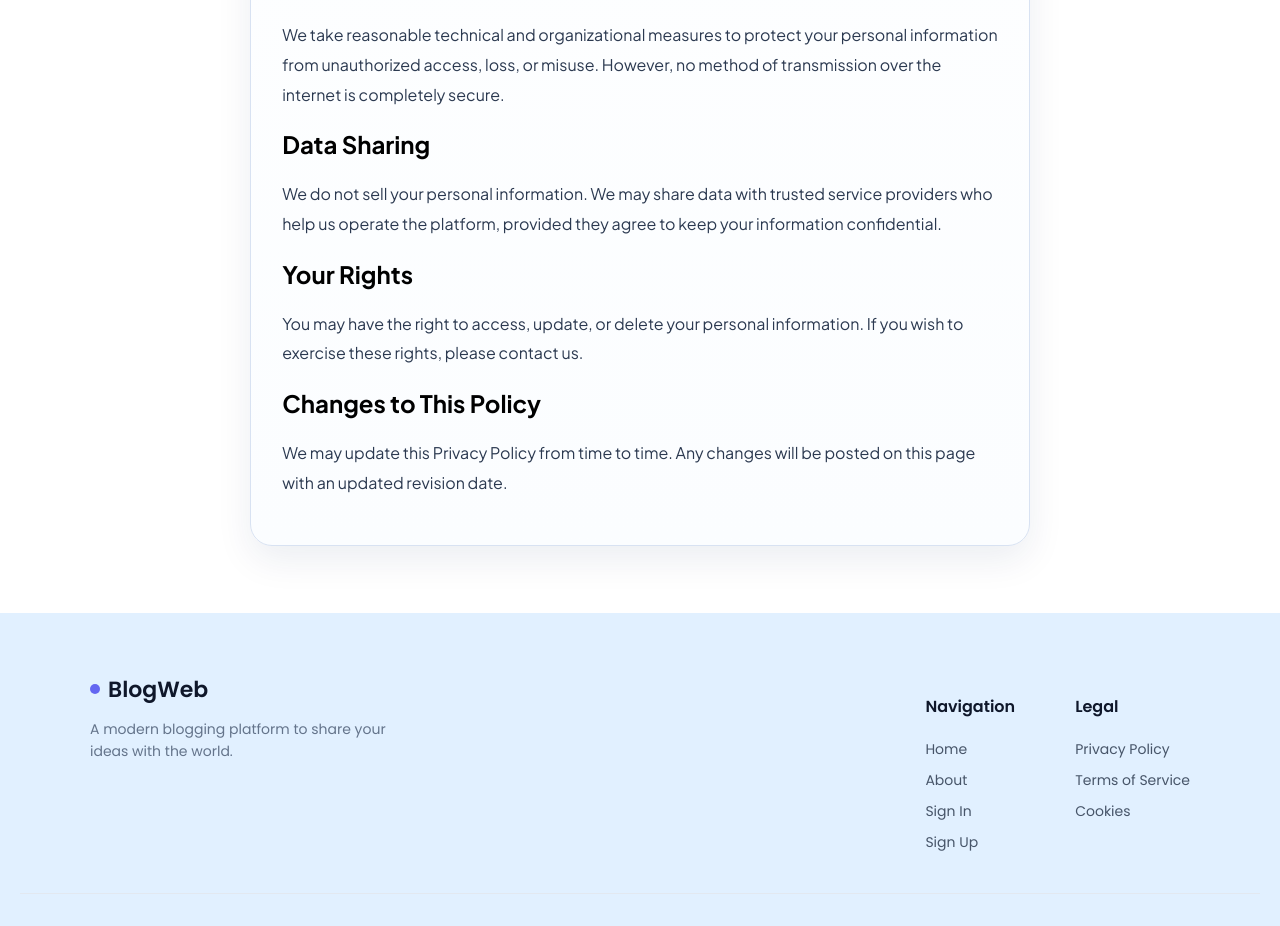
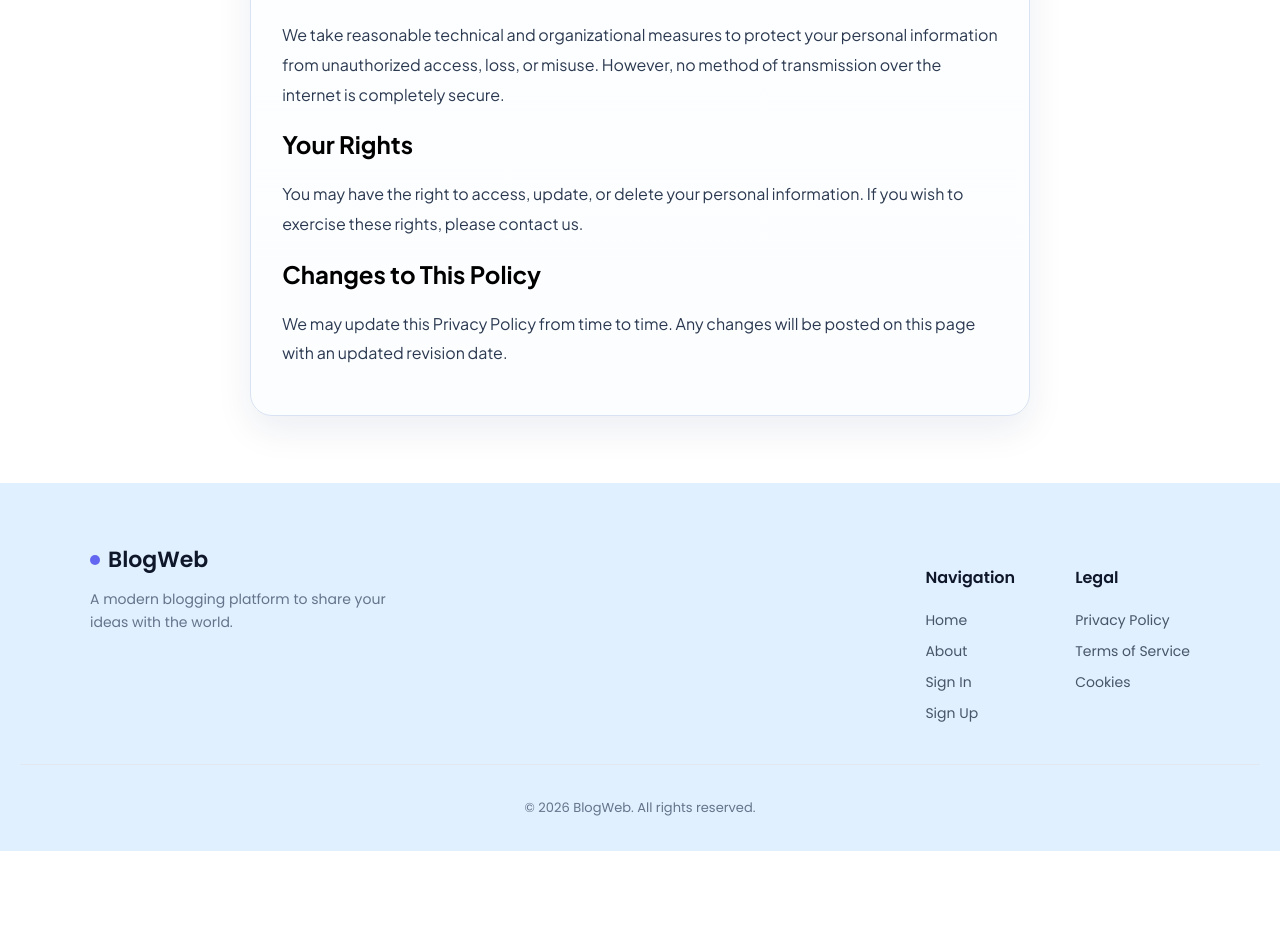
Before and after one commit to IsranjanSathiyaseelan/BlogWeb, a React (Vite) app in the folder client/: page /privacy in a window 1280 px wide. Shown: the part 780-1706 px from the top of the page. After the commit the page ends 1631 px from the top, so only its background shows below. Built offline with nearby package versions, Linux system fonts and the light colour scheme.

Commit message:
privacypage updated

```diff
--- a/client/src/pages/PrivacyPage.tsx
+++ b/client/src/pages/PrivacyPage.tsx
@@ -46,13 +46,6 @@ const PrivacyPage = () => {
           secure.
         </p>
 
-        <h2>Data Sharing</h2>
-        <p>
-          We do not sell your personal information. We may share data with trusted
-          service providers who help us operate the platform, provided they agree
-          to keep your information confidential.
-        </p>
-
         <h2>Your Rights</h2>
         <p>
           You may have the right to access, update, or delete your personal
```
